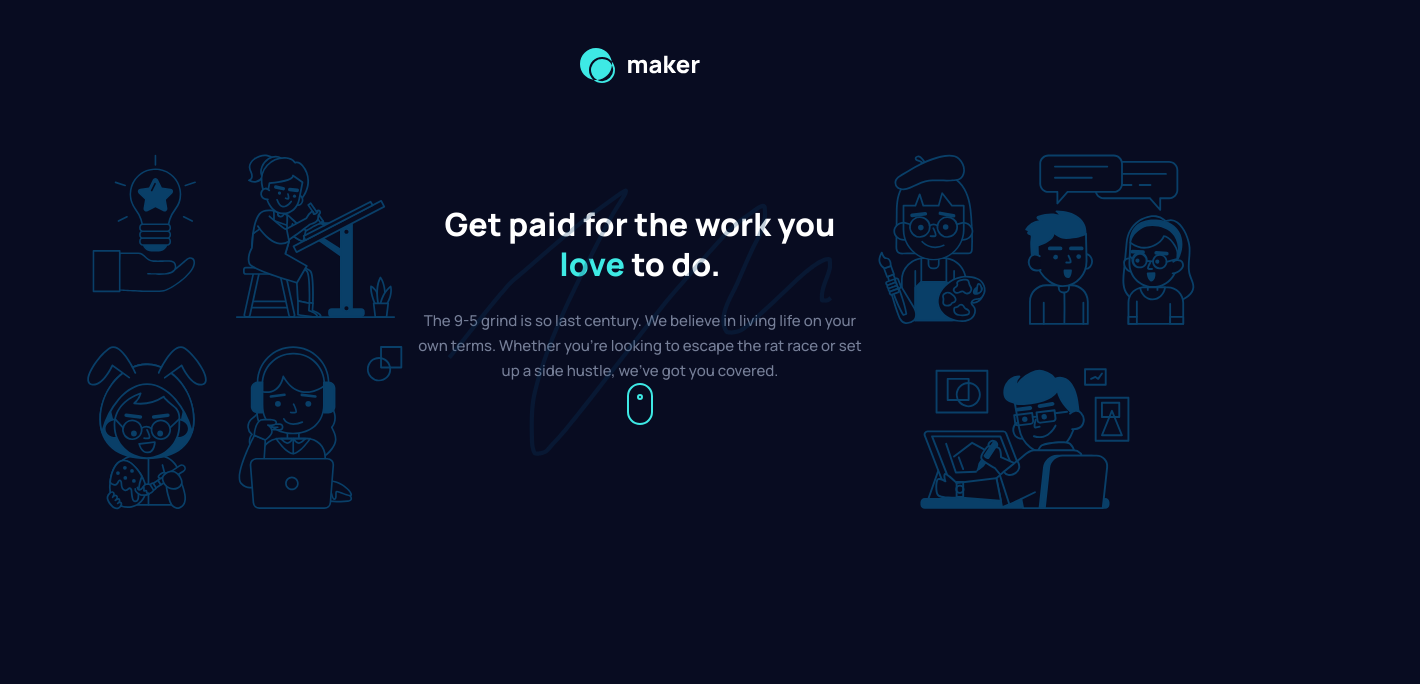
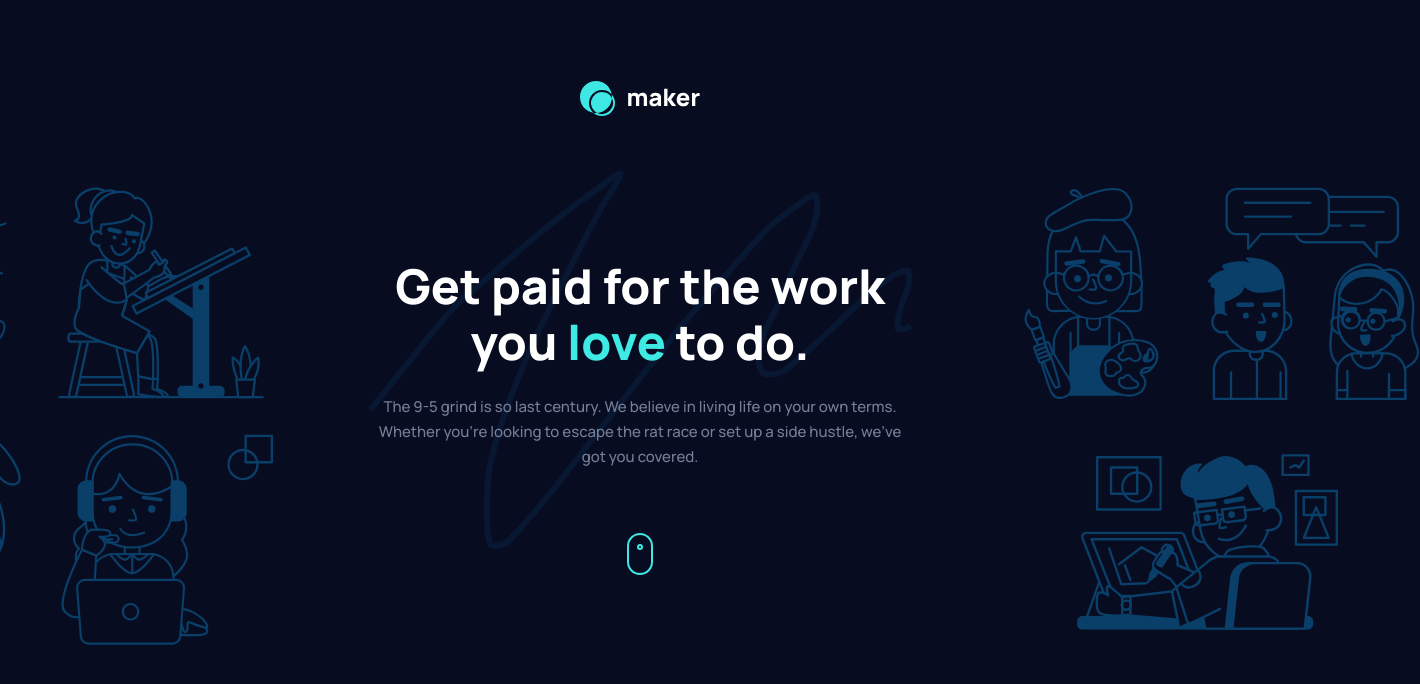
Before and after one commit to ionStici/maker-pre-launch-landing-page, a React app: page / in a window 1280 px wide. Shown: the whole page, 1420 px wide, since content can reach past the window. Built offline with nearby package versions, Linux system fonts and the light colour scheme.

Commit message:
Finish styling header

```diff
--- a/src/containers/Header.js
+++ b/src/containers/Header.js
@@ -24,7 +24,7 @@ export const Header = (props) => {
           own terms. Whether you’re looking to escape the rat race or set up a
           side hustle, we’ve got you covered.
         </p>
-        <img src={props.iconScroll} alt="" />
+        <img className={styles.iconScroll} src={props.iconScroll} alt="" />
       </header>
     </div>
   );
--- a/src/containers/Header.module.scss
+++ b/src/containers/Header.module.scss
@@ -6,6 +6,10 @@
 
   @media only screen and (min-width: 768px) {
     margin: 48px 0 109px 0;
+  }
+
+  @media only screen and (min-width: 1150px) {
+    margin: 81px 0 202px 0;
   }
 }
 
@@ -23,6 +27,11 @@
     max-width: 768px;
     margin: 0 auto;
   }
+
+  @media only screen and (min-width: 1150px) {
+    max-width: 730px;
+    padding-top: 71px;
+  }
 }
 
 .h1 {
@@ -31,18 +40,29 @@
   line-height: 40px;
   color: var(--color-white);
 
-  width: 457px;
+  max-width: 500px;
   margin: 47.5px auto 23px auto;
   padding: 0 65px;
+
+  position: relative;
+  z-index: 5;
 
   .love {
     color: var(--color-lime-blue);
   }
 
   @media only screen and (min-width: 768px) {
-    width: 457px;
     margin: 0 auto 24px auto;
     padding: 0;
+    width: 457px;
+  }
+
+  @media only screen and (min-width: 1150px) {
+    font-size: 48px;
+    line-height: 56px;
+    width: 730px;
+    padding: 0 100px;
+    max-width: revert;
   }
 }
 
@@ -52,15 +72,31 @@
   line-height: 25px;
   color: var(--color-gray);
 
-  width: 457px;
+  max-width: 500px;
   margin: 0 auto 32px auto;
   padding: 0 24px;
 
+  position: relative;
+  z-index: 5;
+
   @media only screen and (min-width: 768px) {
+    padding: 0;
     width: 457px;
-    margin: 0 auto;
-    padding: 0;
+    max-width: revert;
   }
+
+  @media only screen and (min-width: 1150px) {
+    font-size: 15px;
+    line-height: 25px;
+    width: 730px;
+    margin-bottom: 64px;
+    padding: 0 100px;
+  }
+}
+
+.iconScroll {
+  position: relative;
+  z-index: 5;
 }
 
 // // // // //
@@ -93,17 +129,29 @@
     position: absolute;
     top: 0;
   }
+
+  @media only screen and (min-width: 1150px) {
+    height: revert;
+  }
 }
 
 .heroLeftImg {
   @media only screen and (min-width: 768px) {
     left: -169px;
   }
+
+  @media only screen and (min-width: 1150px) {
+    left: -409px;
+  }
 }
 
 .heroRightImg {
   @media only screen and (min-width: 768px) {
     right: -171px;
+  }
+
+  @media only screen and (min-width: 1150px) {
+    right: -415px;
   }
 }
 
@@ -115,6 +163,19 @@
   top: 34px;
   left: 50%;
   transform: translateX(-50%);
+
+  display: none;
+  visibility: hidden;
+
+  @media only screen and (min-width: 768px) {
+    display: revert;
+    visibility: revert;
+  }
+
+  @media only screen and (min-width: 1150px) {
+    height: revert;
+    top: -17px;
+  }
 }
 
 // // // // //
```
